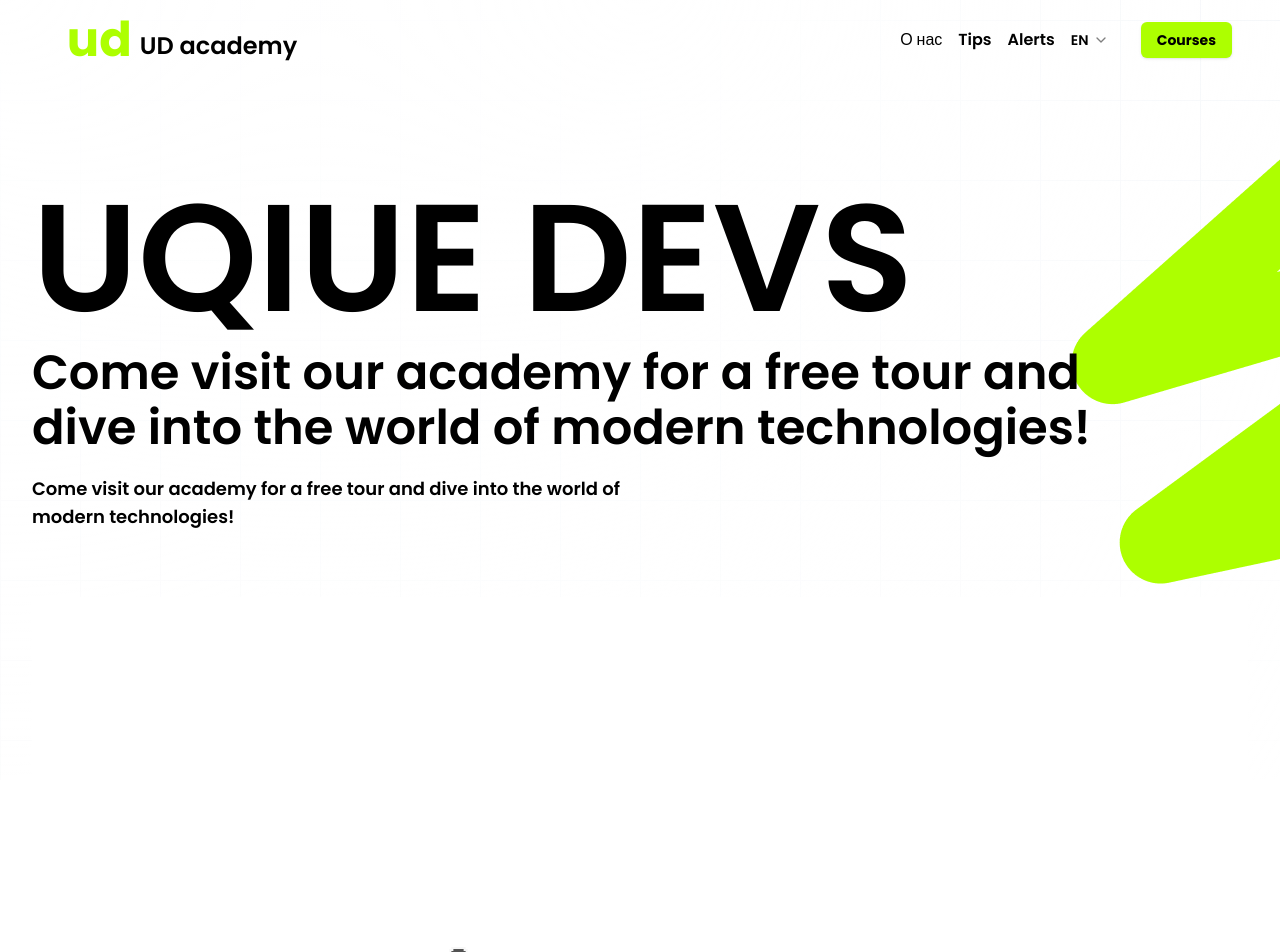
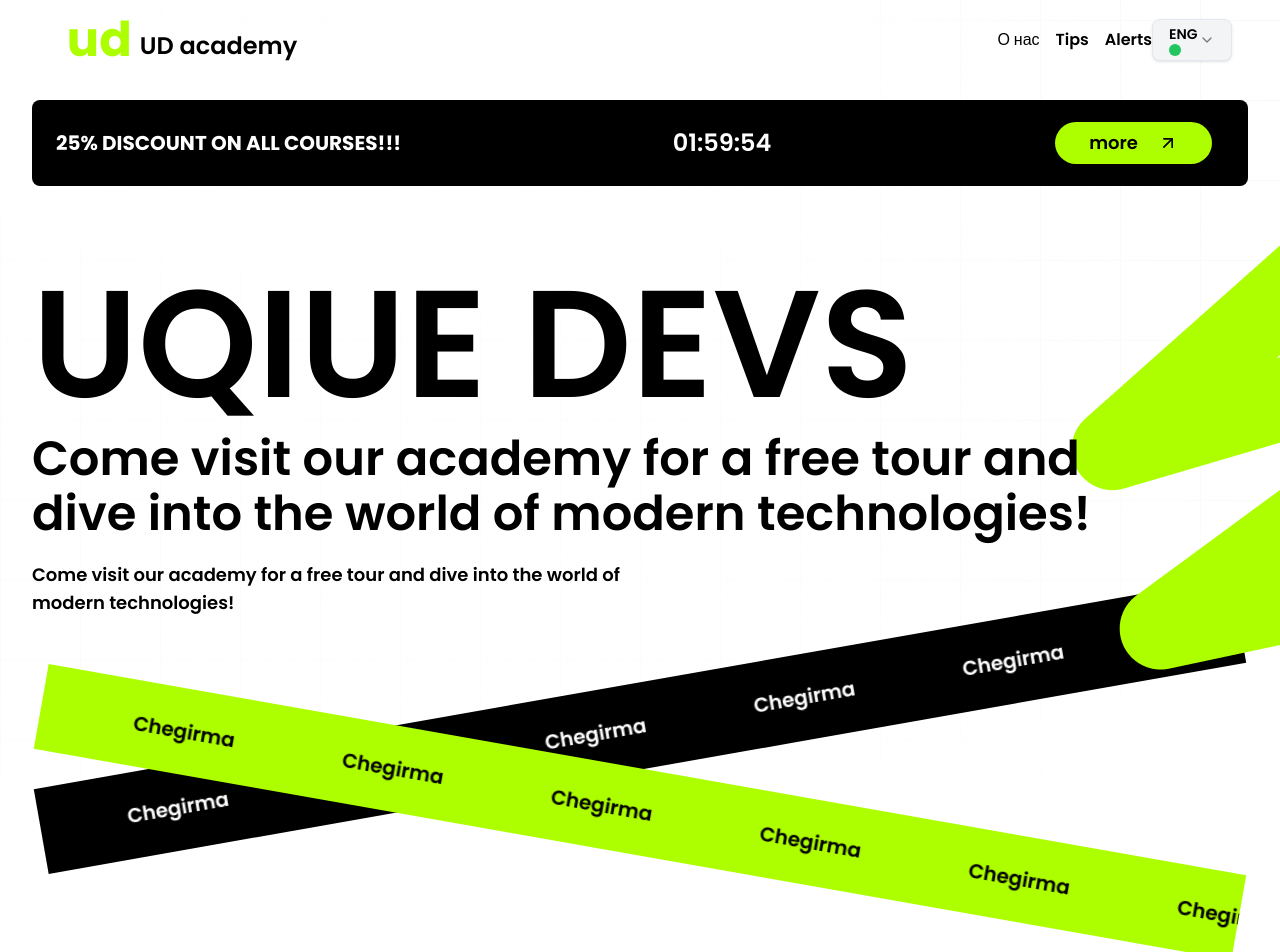
Before and after one commit to shoxrux719/Udev, a React (Vite) app: page / in a window 1280 px wide. Shown: the part 20-972 px from the top of the page. Built offline with nearby package versions, Linux system fonts and the light colour scheme.

Commit message:
update 3

```diff
--- a/public/locales/en/translation.json
+++ b/public/locales/en/translation.json
@@ -4,6 +4,9 @@
   "card_text": "125k+ students",
   "cta_text": "Come visit our academy for a free tour and dive into the world of modern technologies!",
   "login_button": "LOGIN",
-  "cta_Courses": "Courses"
-
+  "cta_Courses": "Courses",
+  "Sale_banner": "25% DISCOUNT ON ALL COURSES!!!",
+   "button": {
+    "more": "more"
+  }
 }
--- a/public/locales/ru/translation.json
+++ b/public/locales/ru/translation.json
@@ -1,8 +1,12 @@
 {
-    "title": "Узнайте, как мы готовим IT-специалистов мирового уровня!",
-    "button_text": "ЗАПИСАТЬСЯ НА ТУР",
-    "card_text": "125k+ студенты",
-    "cta_text": "Приходите в нашу академию на бесплатную экскурсию и окунитесь в мир современных технологий!",
-    "login_button": "АВТОРИЗОВАТЬСЯ",
-    "cta_Courses": "Курсы"
+  "title": "Узнайте, как мы готовим IT-специалистов мирового уровня!",
+  "button_text": "ЗАПИСАТЬСЯ НА ТУР",
+  "card_text": "125k+ студенты",
+  "cta_text": "Приходите в нашу академию на бесплатную экскурсию и окунитесь в мир современных технологий!",
+  "login_button": "АВТОРИЗОВАТЬСЯ",
+  "cta_Courses": "Курсы",
+  "Sale_banner": "СКИДКА 25% НА ВСЕ КУРСЫ!!!",
+  "button": {
+    "more": "Подробнее"
   }
+}
--- a/public/locales/uz/translation.json
+++ b/public/locales/uz/translation.json
@@ -4,5 +4,9 @@
   "card_text": "125 k+ o'quvchilar",
   "cta_text": "Akademiyamizga bepul sayohatga keling va zamonaviy texnologiyalar olamiga sho’ng’ing!",
   "login_button": "KIRISH",
-  "cta_Courses": "Kurslar"
+  "cta_Courses": "Kurslar",
+  "Sale_banner": "BARCHA KURSLARGA 25% CHEGIRMA!!",
+  "button": {
+    "more": "Batafsil"
+  }
 }
--- a/src/_root/RootLayout.tsx
+++ b/src/_root/RootLayout.tsx
@@ -1,6 +1,7 @@
 import React, { useState } from "react";
 import { Outlet, Link, NavLink } from "react-router-dom";
 import { Button } from "@/components/ui/button";
+import { Card, CardContent } from "@/components/ui/card";
 import {
     Select,
     SelectContent,
@@ -10,6 +11,7 @@ import {
 } from "@/components/ui/select";
 import { useTranslation } from "react-i18next";
 import { t } from "i18next";
+import { cn } from "@/lib/utils";
 
 
 const RootLayout: React.FC = () => {
@@ -24,7 +26,7 @@ const RootLayout: React.FC = () => {
 
     return (
         <>
-            <nav className="flex container mx-auto justify-between items-center pt-6 pb-6 bg-transparent z-10">
+            <nav className="sticky flex container mx-auto justify-between items-center pt-6 pb-6 bg-transparent z-10">
                 {/* Логотип и меню */}
                 <div className="flex justify-between items-center gap-4">
                     <Link to="/" className="cursor-pointer">
@@ -69,29 +71,61 @@ const RootLayout: React.FC = () => {
                             Alerts
                         </NavLink>
                     </div>
-                    <div className="flex items-center gap-4">
-                    <Select onValueChange={(value) => handleChangeLanguage(value)}>
-                        <SelectTrigger className="w-[70px] h-[42px] flex items-center justify-between  bg-none border-none shadow-none px-4  cursor-pointer">
-                            <SelectValue
-                                className="text-black"
-                                placeholder={i18n.language.toUpperCase()}
-                            />
-                        </SelectTrigger>
-                        <SelectContent>
-                            <SelectItem value="uz">O‘Z</SelectItem>
-                            <SelectItem value="en">EN</SelectItem>
-                            <SelectItem value="ru">РУ</SelectItem>
-                        </SelectContent>
-                    </Select>
+                    <div className="w-[80px]">
+      <Select
+        onValueChange={(value) => handleChangeLanguage(value)}
+        defaultValue={i18n.language}
+      >
+        {/* Select Trigger */}
+        <SelectTrigger className="w-[80px] h-[42px] flex items-center justify-between bg-gray-100 border rounded-lg px-4 shadow cursor-pointer">
+          <SelectValue
+            placeholder={i18n.language.toUpperCase()} // Display the current language
+          />
+        </SelectTrigger>
 
-                    <Button
-                        className="bg-[#ADFF00] text-black font-bold hover:bg-[#72ce27] hover:text-black"
+        {/* Select Content */}
+        <SelectContent className="w-[80px] bg-gray-100 rounded-lg shadow-md">
+          {/* Uzbek */}
+          <SelectItem
+            value="uz"
+            className="flex items-center gap-2 py-1 px-2 hover:bg-gray-200"
+          >
+            <span className="text-black">UZB</span>
+            <div
+              className={`w-3 h-3 rounded-full ${
+                i18n.language === "uz" ? "bg-green-500" : "bg-black"
+              }`}
+            ></div>
+          </SelectItem>
 
-                    >
-                        {t("cta_Courses")}
-                        < /Button>
-                    </div>
+          {/* Russian */}
+          <SelectItem
+            value="ru"
+            className="flex items-center gap-2 py-1 px-2 hover:bg-gray-200"
+          >
+            <span className="text-black">RUS</span>
+            <div
+              className={`w-3 h-3 rounded-full ${
+                i18n.language === "ru" ? "bg-green-500" : "bg-black"
+              }`}
+            ></div>
+          </SelectItem>
 
+          {/* English */}
+          <SelectItem
+            value="en"
+            className="flex items-center gap-2 py-1 px-2 hover:bg-gray-200"
+          >
+            <span className="text-black">ENG</span>
+            <div
+              className={`w-3 h-3 rounded-full ${
+                i18n.language === "en" ? "bg-green-500" : "bg-black"
+              }`}
+            ></div>
+          </SelectItem>
+        </SelectContent>
+      </Select>
+    </div>
                 </div>
 
             </nav>
--- /dev/null
+++ b/src/_root/pages/Home/components/CustomBtn.tsx
@@ -0,0 +1,23 @@
+import { t } from "i18next";
+import { ArrowUpRight } from "lucide-react";
+
+interface CustomButtonProps {
+  text: string; // Определяем тип для текста
+}
+
+const CustomButton: React.FC<CustomButtonProps> = ({ text }) => {
+  return (
+    <div className="relative w-[181px] h-[62px] hover:rounded-full hover:bg-[#ADFF0038] hover:border-[1px] hover:border-[#ADFF00] flex items-center justify-center cursor-pointer">
+      <div className="absolute w-[157px] h-[42px] rounded-full bg-[#ADFF00] flex items-center justify-center">
+        <button className="text-[#000] text-lg font-semibold flex items-center gap-5">
+          <p>
+            {t(text)} {/* Убираем лишние фигурные скобки */}
+          </p>
+          <ArrowUpRight className="w-5 h-5 text-[#000]" />
+        </button>
+      </div>
+    </div>
+  );
+};
+
+export default CustomButton;
--- /dev/null
+++ b/src/_root/pages/Home/components/Location.tsx
@@ -0,0 +1,34 @@
+import { useState, useEffect } from "react";
+import CustomButton from "./CustomBtn";
+import { t } from "i18next";
+
+function Location() {
+    const [time, setTime] = useState<number>(7199); // 01:59:59 in seconds
+
+    useEffect(() => {
+        const timer = setInterval(() => {
+            setTime((prevTime) => (prevTime > 0 ? prevTime - 1 : 0));
+        }, 1000);
+        return () => clearInterval(timer);
+    }, []);
+
+    const formatTime = (seconds: number): string => {
+        const hrs = Math.floor(seconds / 3600);
+        const mins = Math.floor((seconds % 3600) / 60);
+        const secs = seconds % 60;
+        return `${String(hrs).padStart(2, '0')}:${String(mins).padStart(2, '0')}:${String(secs).padStart(2, '0')}`;
+    };
+
+    return (
+        <>
+        <div className="flex items-center justify-between bg-black text-white px-6 py-3 rounded-lg w-full">
+            <p className="text-xl font-bold"> {t("Sale_banner")}</p>
+            <p className="text-2xl font-semibold">{formatTime(time)}</p>
+            <CustomButton text="button.more" />
+
+        </div>
+        </>
+    );
+}
+
+export default Location;
--- a/src/_root/pages/Home/components/SaleCarousel.tsx
+++ b/src/_root/pages/Home/components/SaleCarousel.tsx
@@ -1,23 +1,41 @@
+import { Link } from "react-router-dom";
+
 const SaleCarousel: React.FC = () => {
   return (
-        <div className="carousel-container">
-          <div className="tape tape-black">
-            {Array.from({ length: 30 }).map((_, index) => (
-              <span key={index} className="tape-text">
-                CHEGIRMA
-              </span>
-            ))}
+    <>
+      {/* Black Background Slider */}
+      <div className="slider bg-black z-0 transform -rotate-6">
+        <div className="slides-track">
+          {Array.from({ length: 14 }).map((_, index) => (
+            <div
+              key={`black-slide-${index}`}
+              className="slide flex items-center justify-center"
+            >
+              <p className="text-white font-normal text-xl leading-[30px] tracking-[0%]">
+                Chegirma
+              </p>
             </div>
-          <div className="tape tape-green">
-            {Array.from({ length: 30 }).map((_, index) => (
-              <span key={index} className="tape-text">
-                CHEGIRMA
-              </span>
           ))}
         </div>
       </div>
+
+      {/* Green Background Slider */}
+      <div className="slider bg-[#ADFF00] text-black z-10 transform rotate-6">
+        <div className="slides-track2 text-black">
+          {Array.from({ length: 14 }).map((_, index) => (
+            <div
+              key={`green-slide-${index}`}
+              className="slide flex items-center justify-center"
+            >
+              <p className="text-black font-normal text-xl leading-[30px] tracking-[0%]">
+                Chegirma
+              </p>
+            </div>
+          ))}
+        </div>
+      </div>
+    </>
   );
 };
 
-
 export default SaleCarousel;
--- a/src/_root/pages/Home/index.tsx
+++ b/src/_root/pages/Home/index.tsx
@@ -1,4 +1,5 @@
 import React, { useState } from "react";
+import Location from "./components/Location";
 import {
   Carousel,
   CarouselContent,
@@ -21,6 +22,7 @@ const Home: React.FC = () => {
   return (
     <>
       {/* Header Section */}
+        <Location />
       <div className="text-center max-w-[1272px] text-black pt-[130px] mx-auto relative z-10 mb-[66px]">
         <div className="max-w-[1090px] relative">
           <TextEffect
@@ -108,6 +110,10 @@ const Home: React.FC = () => {
           </Carousel>
         </div>
       </div>
+
+      <div>
+        <Location />
+      </div>
     </>
   );
 };
--- a/src/index.css
+++ b/src/index.css
@@ -441,3 +441,99 @@ body {
     transform: translateX(-100%) rotate(10deg);
   }
 }
+
+
+.slider {
+  --totSlides: 7;
+  --slideWidth: 200px;
+  --slideHeight: 60px;
+  --animationSpeed: calc(7s * var(--totSlides));
+  height: var(--slideHeight);
+  margin: auto;
+  overflow: hidden;
+  position: relative;
+  width: 100%;
+
+  align-items: center;
+  display: flex;
+}
+
+.slider .slides-track {
+  animation: scroll var(--animationSpeed) linear infinite;
+  display: flex;
+  gap: 12px;
+  width: calc(var(--slideWidth) * var(--totSlides) * 2);
+}
+
+.slider .slides-track2 {
+  animation: scroll2 var(--animationSpeed) linear infinite;
+  display: flex;
+  gap: 12px;
+  width: calc(var(--slideWidth) * var(--totSlides) * 2);
+}
+
+.slider .slide {
+  height: 100px;
+  width: var(--slideWidth);
+  overflow: hidden;
+}
+
+.slider .slide img {
+  height: 100%;
+  width: auto;
+  max-width: 100%;
+  object-fit: contain;
+}
+
+
+@keyframes scroll {
+  0% {
+    transform: translateX(calc(var(--slideWidth) * var(--totSlides) * -1));
+  }
+  100% {
+    transform: translateX(0);
+  }
+}
+
+@keyframes scroll2 {
+  0% {
+    transform: translateX(0);
+  }
+  100% {
+    transform: translateX(calc(var(--slideWidth) * var(--totSlides) * -1));
+  }
+}
+
+.slider {
+  position: relative;
+  overflow: hidden;
+  width: 100%;
+  height: 86px; /* Adjust based on your design */
+  display: flex;
+  align-items: center;
+}
+
+.slides-track,
+.slides-track2 {
+  display: flex;
+  flex-wrap: nowrap;
+  animation: slide 10s linear infinite; /* Optional for animation */
+}
+
+.slide {
+  flex: 0 0 auto;
+  width: 200px; /* Adjust based on your design */
+  text-align: center;
+}
+
+.transform {
+  transform-origin: center;
+}
+
+.rotate-6 {
+  transform: rotate(10deg);
+}
+
+.-rotate-6 {
+  transform: rotate(-10deg);
+}
```
Also changed, not shown: src/_root/pages/Home/components/HomeCard.tsx (line endings or trailing spaces). Lines whose indentation alone changed are shown as unchanged.
